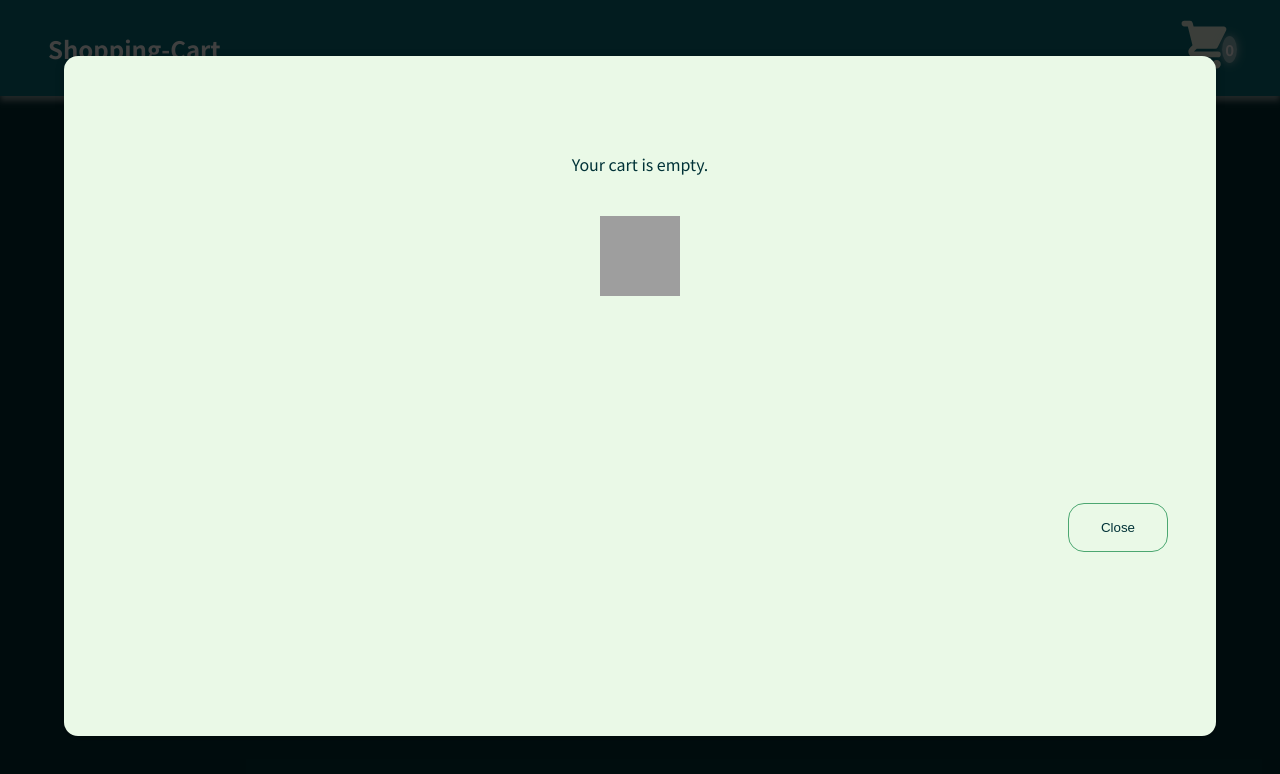
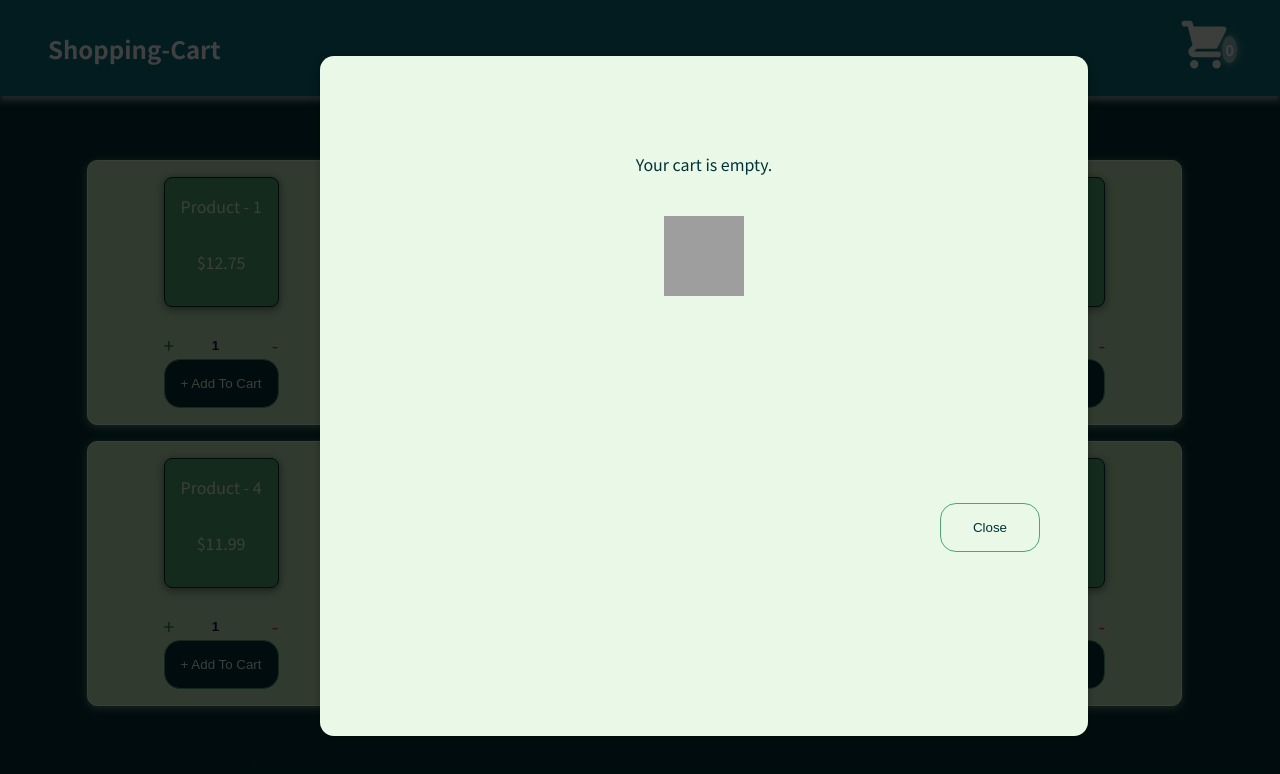
Before and after one commit to rezafattahie/react-shopping-cart, a React (Create React App) app: page / in a window 1280 px wide. Both pictures are taken after a click on the icon 1204 px from the left and 45 px from the top of the page. Shown: the top 774 px of the page. Built offline with nearby package versions, Linux system fonts and the light colour scheme; grey boxes are pictures that could not be loaded.

Commit message:
edit card's size

```diff
--- a/src/Components/Cart/Cart.module.css
+++ b/src/Components/Cart/Cart.module.css
@@ -16,7 +16,8 @@
     overflow: auto;
     top: 7vh;
     left: 5%;
-    width: 90%;
+    width: 60%;
+    margin: 0 auto;
     height: 85vh;
     background-color: #EAF9E7;
     padding: 1rem;
```
